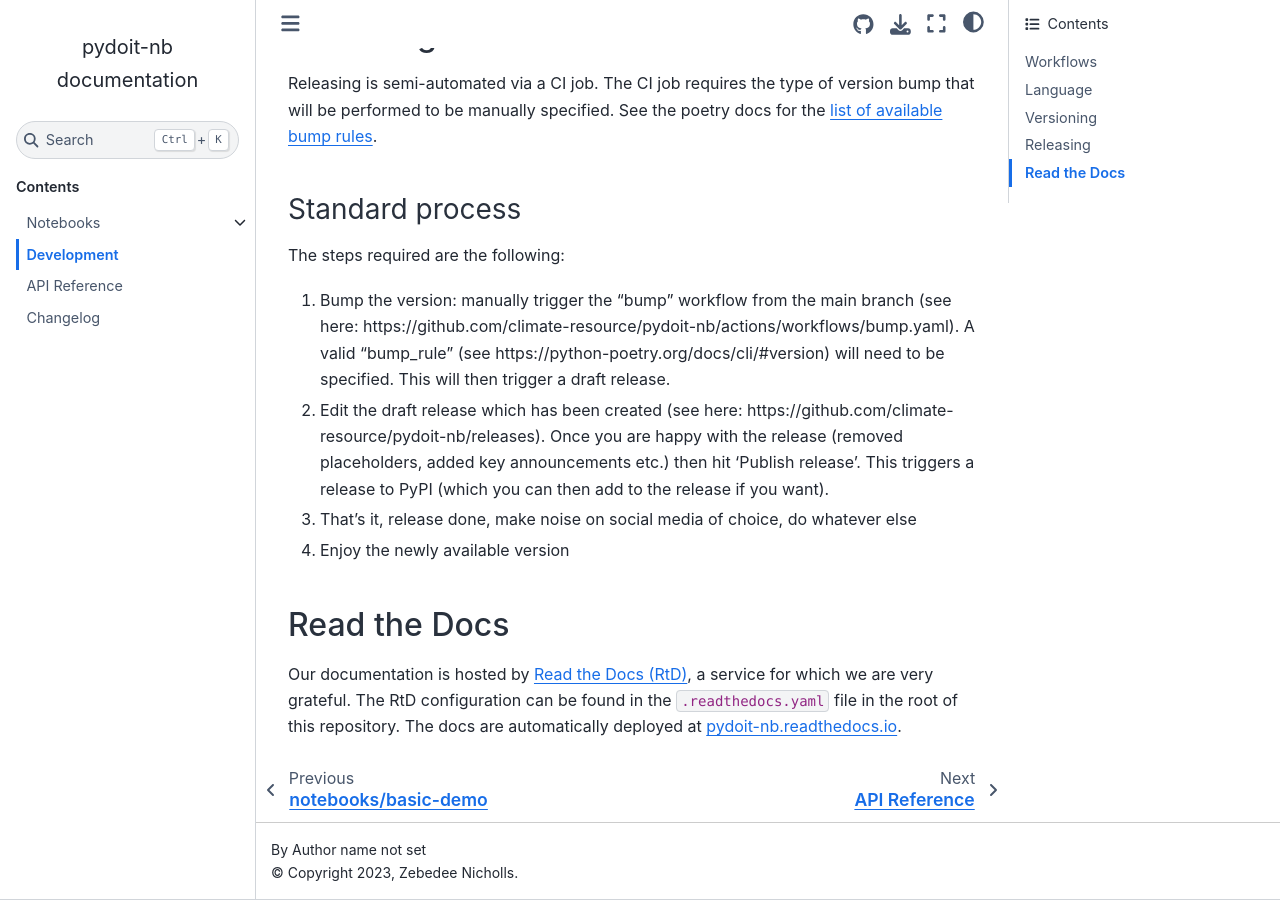
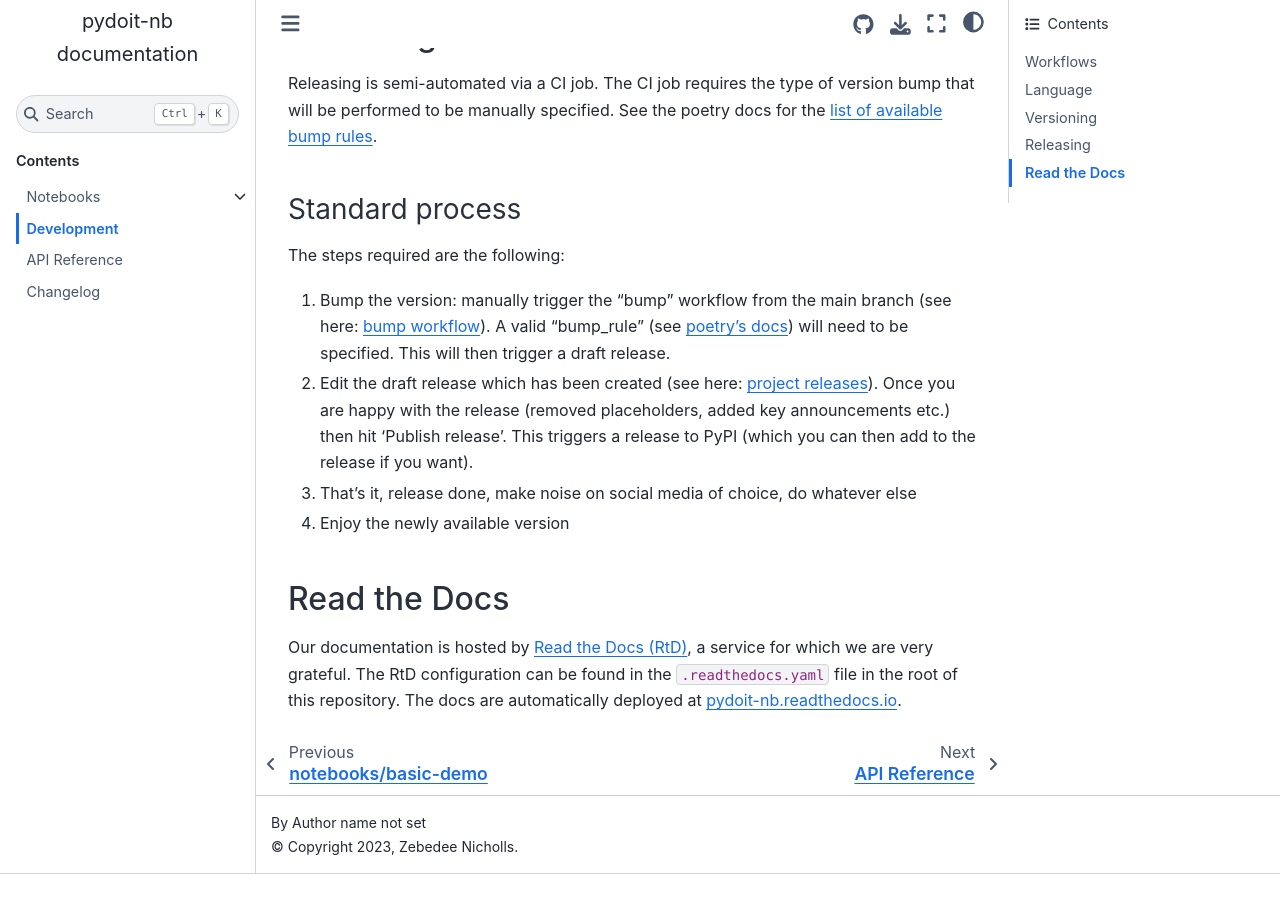
Before and after one commit to znichollscr/pydoit-nb, a Sphinx documentation site: the page built from docs/source/development.md, in a window 1280 px wide and 900 px high, scrolled down 1066 px. Built offline with Sphinx 7.4.7 and the Sphinx Book theme 1.1.4, drawn with Linux system fonts in a browser that asks for light colours; pages that are not in the unit, such as notebooks, are missing from menus; after the commit the page ends 1940 px from its top, so only the background shows below that.

Commit message:
Update copier

```diff
--- a/docs/source/development.md
+++ b/docs/source/development.md
@@ -56,13 +56,13 @@ The steps required are the following:
 
 
 1. Bump the version: manually trigger the "bump" workflow from the main branch
-   (see here: https://github.com/climate-resource/pydoit-nb/actions/workflows/bump.yaml).
-   A valid "bump_rule" (see https://python-poetry.org/docs/cli/#version) will need to be specified.
+   (see here: [bump workflow](https://github.com/climate-resource/pydoit-nb/actions/workflows/bump.yaml)).
+   A valid "bump_rule" (see [poetry's docs](https://python-poetry.org/docs/cli/#version)) will need to be specified.
    This will then trigger a draft release.
 
 1. Edit the draft release which has been created
    (see here:
-   https://github.com/climate-resource/pydoit-nb/releases).
+   [project releases](https://github.com/climate-resource/pydoit-nb/releases)).
    Once you are happy with the release (removed placeholders, added key
    announcements etc.) then hit 'Publish release'. This triggers a release to
    PyPI (which you can then add to the release if you want).
```
Also changed, not shown: .copier-answers.yml, 1 other file.
